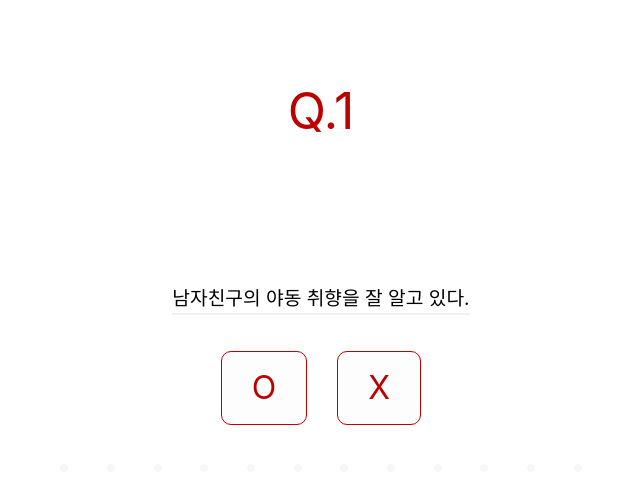
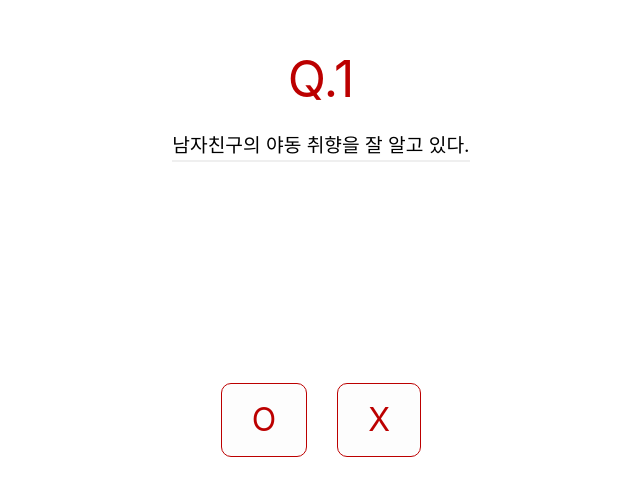
Before and after one commit to TasteGoRound/MBTI, a Nuxt app: page /interview in a window 1280 px wide. Shown: the part 115-610 px from the top of the page, without its empty margins (319-959 px from the left). Built offline with nearby package versions, Linux system fonts and the light colour scheme; a web font is replaced by a local one.

Commit message:
라인 정렬 상단으로 수정

```diff
--- a/pages/interview.vue
+++ b/pages/interview.vue
@@ -6,9 +6,7 @@
           <div class="item-bag">
             <em class="number">Q.{{index + 1}}</em>
             <div class="question-bag">
-              <div class="question-pocket">
-                <strong class="question">{{ question }}</strong>
-              </div>
+              <strong class="question">{{ question }}</strong>
             </div>
             <div class="answer-bag">
               <input
@@ -128,17 +126,12 @@ export default {
 .question-bag {
   position: relative;
   text-align: center;
-  margin-top: 5vh;
-  height: 25vh;
-  max-height: 140px;
+  margin-top: 3vh;
+  height: 30vh;
+  max-height: 220px;
 }
 
-.question-pocket {
-  position: absolute;
-  right: 0;
-  left: 0;
-  bottom: 0;
-}
+.question-pocket {}
 
 .question {
   padding-bottom: 3px;
```
